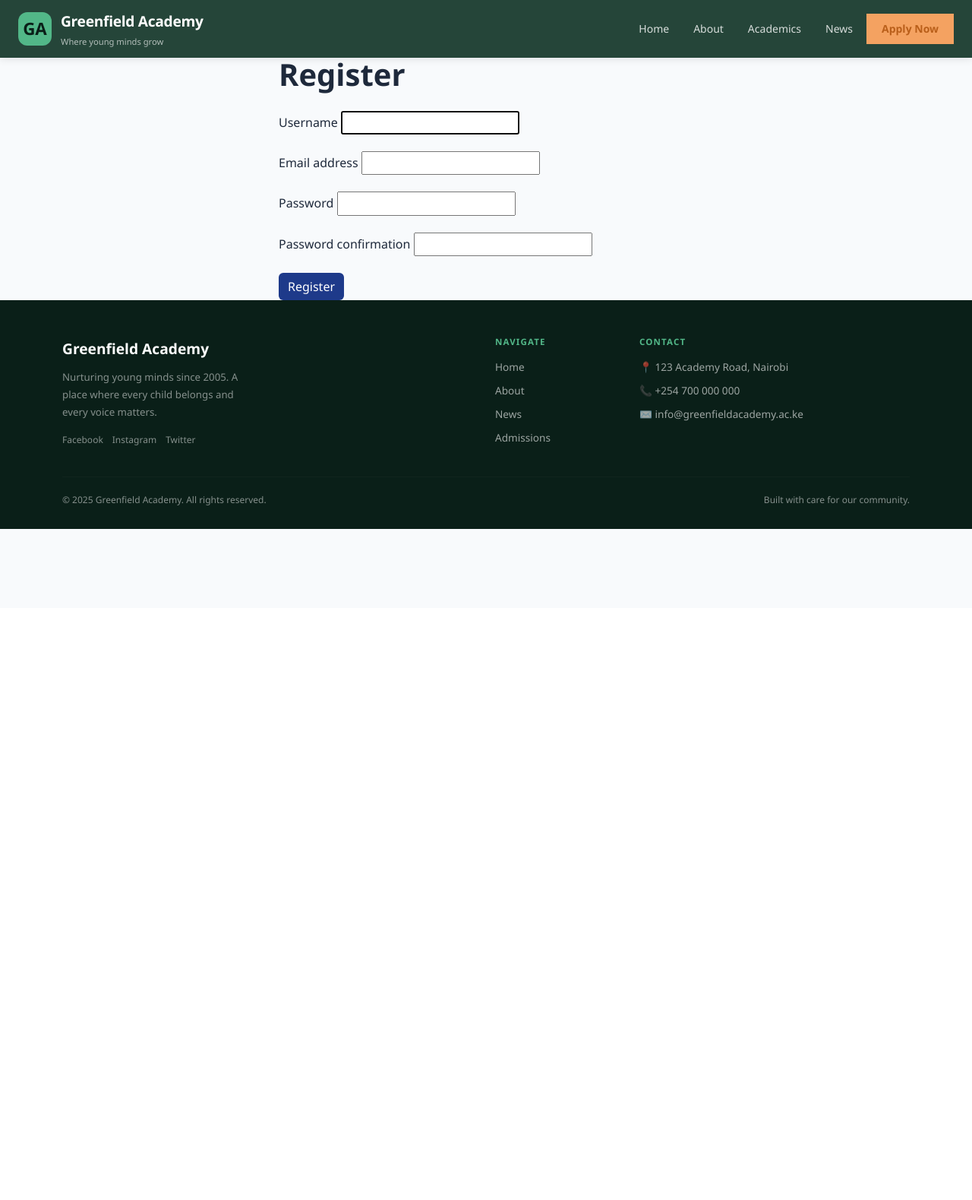
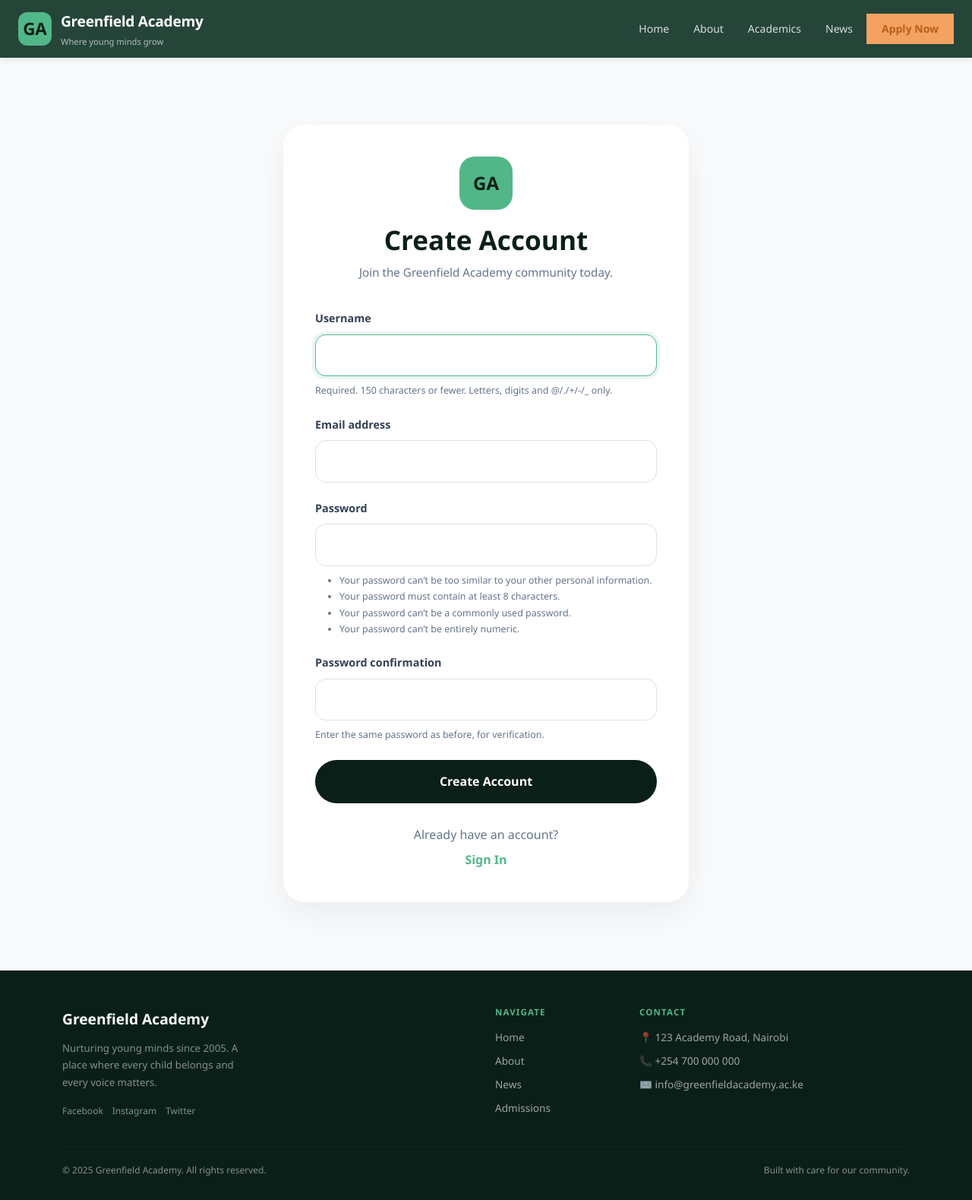
Before and after one commit to J-ohnP-aul/school_project, a Django app: page /accounts/register/ in a window 1280 px wide. Shown: the whole page at 76% size. Before the commit the page ends 696 px from the top, so only its background shows below. Run offline with Django 5.2, Linux system fonts and the light colour scheme.

Commit message:
sign up filter

```diff
--- a/config/settings.py
+++ b/config/settings.py
@@ -137,3 +137,7 @@ LOGIN_URL = 'login'
 LOGIN_REDIRECT_URL = 'dashboard'
 
 LOGOUT_REDIRECT_URL = 'home'
+
+CSRF_TRUSTED_ORIGINS = [
+    'https://school-project-t3y9.onrender.com',
+]
--- a/static/css/style.css
+++ b/static/css/style.css
@@ -764,3 +764,162 @@ h1,h2,h3,h4,h5{
     padding: 25px;
   }
 }
+
+/* reg */
+/* =========================
+   AUTH PAGES
+========================= */
+
+.auth-section {
+  padding: 90px 0;
+}
+
+.auth-card {
+  background: white;
+  border-radius: 28px;
+  padding: 42px;
+  box-shadow: 0 15px 40px rgba(0,0,0,0.06);
+}
+
+/* Header */
+.auth-header {
+  margin-bottom: 35px;
+}
+
+.auth-logo {
+  width: 70px;
+  height: 70px;
+  margin: 0 auto 18px;
+
+  border-radius: 20px;
+
+  background: var(--green-accent);
+  color: var(--green-deep);
+
+  display: flex;
+  align-items: center;
+  justify-content: center;
+
+  font-size: 1.5rem;
+  font-weight: 800;
+}
+
+.auth-header h1 {
+  font-size: 2.2rem;
+  margin-bottom: 10px;
+  color: var(--green-deep);
+}
+
+.auth-header p {
+  color: #64748b;
+  font-size: 0.95rem;
+}
+
+/* Form */
+.auth-group {
+  margin-bottom: 22px;
+}
+
+.auth-label {
+  display: block;
+  margin-bottom: 8px;
+
+  font-size: 0.9rem;
+  font-weight: 600;
+
+  color: #334155;
+}
+
+/* Django inputs */
+.auth-form input {
+  width: 100%;
+  padding: 14px 16px;
+
+  border-radius: 14px;
+  border: 1px solid #dbe2ea;
+
+  font-size: 0.95rem;
+
+  transition: 0.2s ease;
+}
+
+.auth-form input:focus {
+  outline: none;
+
+  border-color: var(--green-accent);
+
+  box-shadow: 0 0 0 4px rgba(82,183,136,0.12);
+}
+
+/* Help text */
+.auth-help {
+  display: block;
+  margin-top: 8px;
+
+  color: #64748b;
+  font-size: 0.78rem;
+}
+
+/* Errors */
+.auth-error {
+  margin-top: 8px;
+  color: #dc2626;
+  font-size: 0.82rem;
+}
+
+/* Button */
+.auth-btn {
+  width: 100%;
+  border: none;
+
+  padding: 15px;
+
+  border-radius: 999px;
+
+  background: var(--green-deep);
+  color: white;
+
+  font-weight: 600;
+
+  transition: 0.25s ease;
+}
+
+.auth-btn:hover {
+  background: var(--green-accent);
+  color: var(--green-deep);
+
+  transform: translateY(-2px);
+}
+
+/* Footer */
+.auth-footer {
+  margin-top: 28px;
+}
+
+.auth-footer p {
+  margin-bottom: 6px;
+  color: #64748b;
+}
+
+.auth-footer a {
+  color: var(--green-accent);
+  font-weight: 600;
+  text-decoration: none;
+}
+
+.auth-footer a:hover {
+  text-decoration: underline;
+}
+
+/* Mobile */
+@media (max-width: 768px) {
+
+  .auth-card {
+    padding: 28px;
+  }
+
+  .auth-header h1 {
+    font-size: 1.8rem;
+  }
+
+}
--- a/templates/accounts/register.html
+++ b/templates/accounts/register.html
@@ -2,30 +2,49 @@
 
 {% block content %}
 
-<div class="row justify-content-center">
+<section class="auth-section">
+  <div class="container">
 
-<div class="col-md-6">
+    <div class="row justify-content-center align-items-center">
 
-<h1 class="mb-4">
-    Register
-</h1>
+      <div class="col-lg-6">
 
-<form method="POST">
+        <div class="auth-card">
+
+          <!-- Header -->
+          <div class="auth-header text-center">
+            <div class="auth-logo">GA</div>
+
+            <h1>Create Account</h1>
+
+            <p>
+              Join the Greenfield Academy community today.
+            </p>
+          </div>
+
+          <!-- Form -->
+          <form method="POST" class="auth-form">
 
             {% csrf_token %}
 
             {% for field in form %}
 
-        <div class="mb-3">
+              <div class="auth-group">
 
-            <label class="form-label">
+                <label class="auth-label">
                   {{ field.label }}
                 </label>
 
                 {{ field }}
 
+                {% if field.help_text %}
+                  <small class="auth-help">
+                    {{ field.help_text }}
+                  </small>
+                {% endif %}
+
                 {% if field.errors %}
-                <div class="text-danger">
+                  <div class="auth-error">
                     {{ field.errors }}
                   </div>
                 {% endif %}
@@ -34,14 +53,32 @@
 
             {% endfor %}
 
-    <button class="btn btn-dark">
-        Register
+            <button type="submit" class="auth-btn">
+              Create Account
             </button>
 
           </form>
+
+          <!-- Footer -->
+          <div class="auth-footer text-center">
+
+            <p>
+              Already have an account?
+            </p>
+
+            <a href="/accounts/login/">
+              Sign In
+            </a>
 
           </div>
 
         </div>
 
+      </div>
+
+    </div>
+
+  </div>
+</section>
+
 {% endblock %}
```
Also changed, not shown: db.sqlite3. Lines whose indentation alone changed are shown as unchanged.
